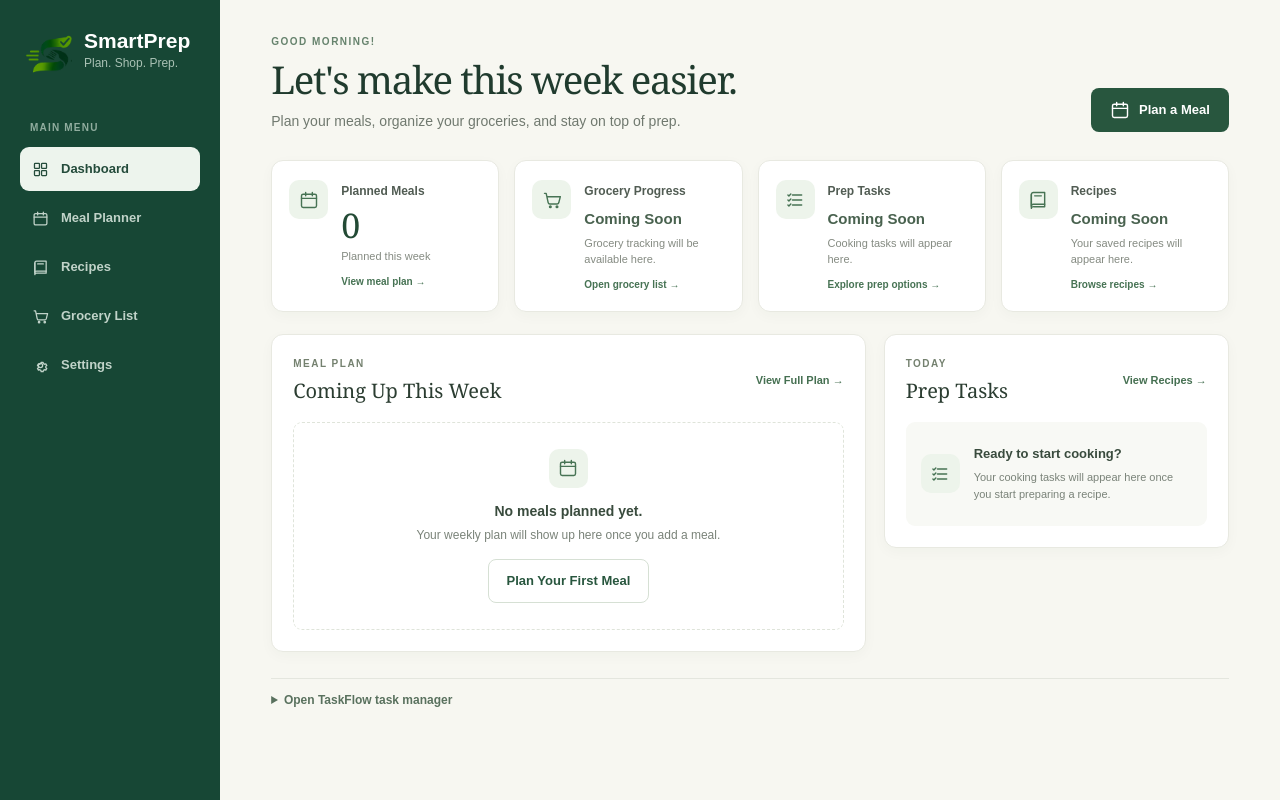
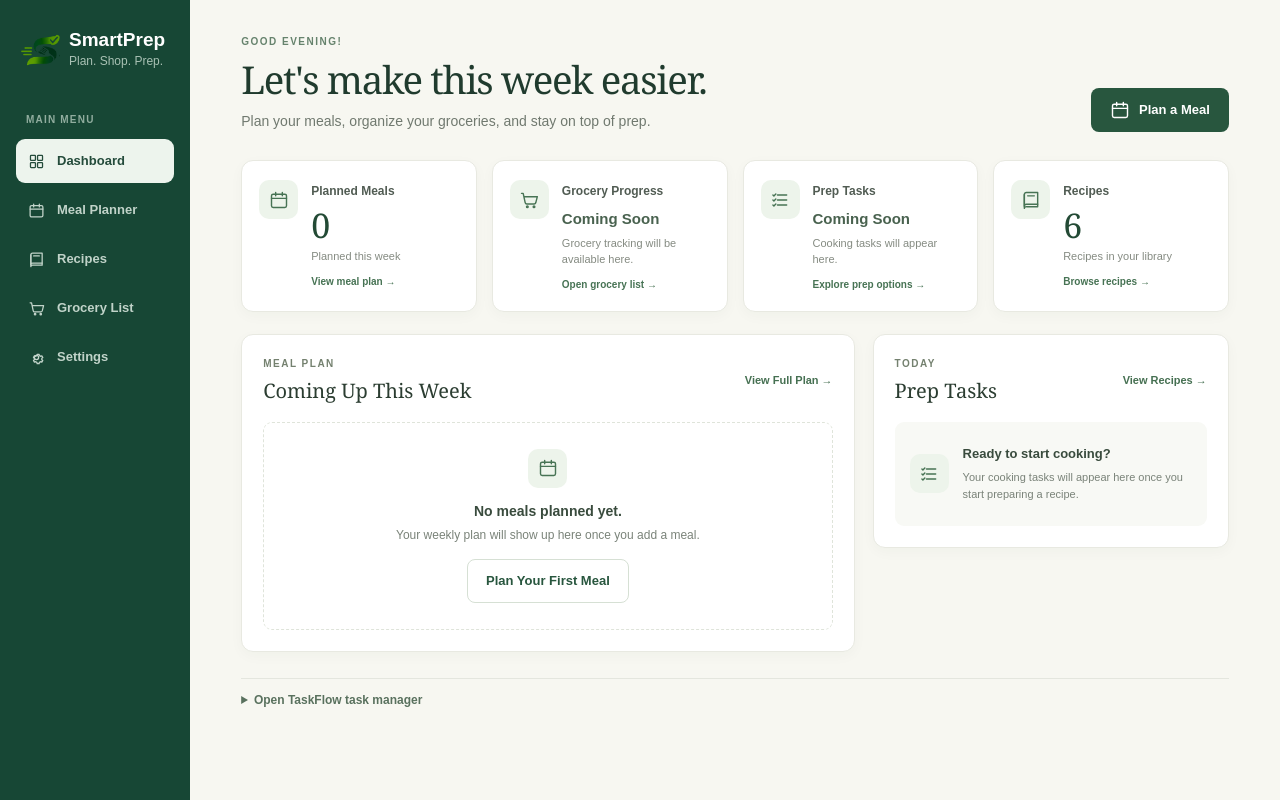
Before and after one commit to runamdrs/task_manager_CSC400, a React (Vite) app: page / in a window 1280 px wide. Built offline with nearby package versions, Linux system fonts and the light colour scheme.

Commit message:
Polish dashboard and sidebar
Co-authored-by: Copilot <223556219+Copilot@users.noreply.github.com>

```diff
--- a/src/components/DashboardPage.jsx
+++ b/src/components/DashboardPage.jsx
@@ -1,4 +1,5 @@
 import { DAYS, MEALS } from '../data/mealPlan.js';
+import { RECIPES } from '../data/recipes.js';
 import TaskForm from './TaskForm.jsx';
 import TaskList from './TaskList.jsx';
 
@@ -162,6 +163,16 @@ function DashboardPage({
   onDelete,
   onToggleComplete,
 }) {
+  const hour = new Date().getHours();
+  const greeting =
+    hour >= 5 && hour < 12
+      ? 'Good morning!'
+      : hour >= 12 && hour < 17
+        ? 'Good afternoon!'
+        : hour >= 17 && hour < 21
+          ? 'Good evening!'
+          : 'Good night!';
+
   const plannedMeals = mealPlan.flatMap((day, dayIndex) =>
     MEALS.flatMap((type) => {
       const name = day[type].trim();
@@ -173,7 +184,7 @@ function DashboardPage({
     <div className="app dashboard-page">
       <header className="dashboard-header">
         <div>
-          <p className="dashboard-eyebrow">Good morning!</p>
+          <p className="dashboard-eyebrow">{greeting}</p>
           <h1>Let&apos;s make this week easier.</h1>
           <p className="dashboard-intro">
             Plan your meals, organize your groceries, and stay on top of prep.
@@ -227,8 +238,8 @@ function DashboardPage({
           hint="Browse recipes"
           onNavigate={onNavigate}
         >
-          <p className="summary-coming-soon">Coming Soon</p>
-          <p className="summary-note">Your saved recipes will appear here.</p>
+          <p className="summary-value">{RECIPES.length}</p>
+          <p className="summary-note">Recipes in your library</p>
         </SummaryCard>
       </section>
 
--- a/src/styles.css
+++ b/src/styles.css
@@ -23,8 +23,8 @@ body {
   z-index: 2;
   display: flex;
   flex-direction: column;
-  width: 220px;
-  padding: 28px 20px 20px;
+  width: 190px;
+  padding: 28px 16px 20px;
   color: #d3e2d9;
   background: #174735;
 }
@@ -32,16 +32,16 @@ body {
 .brand {
   display: flex;
   align-items: flex-start;
-  gap: 12px;
+  gap: 9px;
   color: inherit;
   text-decoration: none;
 }
 
 .brand-mark {
   display: grid;
-  flex: 0 0 52px;
-  width: 52px;
-  height: 52px;
+  flex: 0 0 44px;
+  width: 44px;
+  height: 44px;
   place-items: center;
   border-radius: 11px;
   background: transparent;
@@ -62,7 +62,7 @@ body {
 .brand-name {
   color: #fff;
   font-family: Arial, sans-serif;
-  font-size: 21px;
+  font-size: 19px;
   font-weight: 700;
   line-height: 1.25;
 }
@@ -138,7 +138,7 @@ body {
 
 .main-content {
   min-height: 100vh;
-  margin-left: 220px;
+  margin-left: 190px;
   overflow: auto;
 }
 
```
